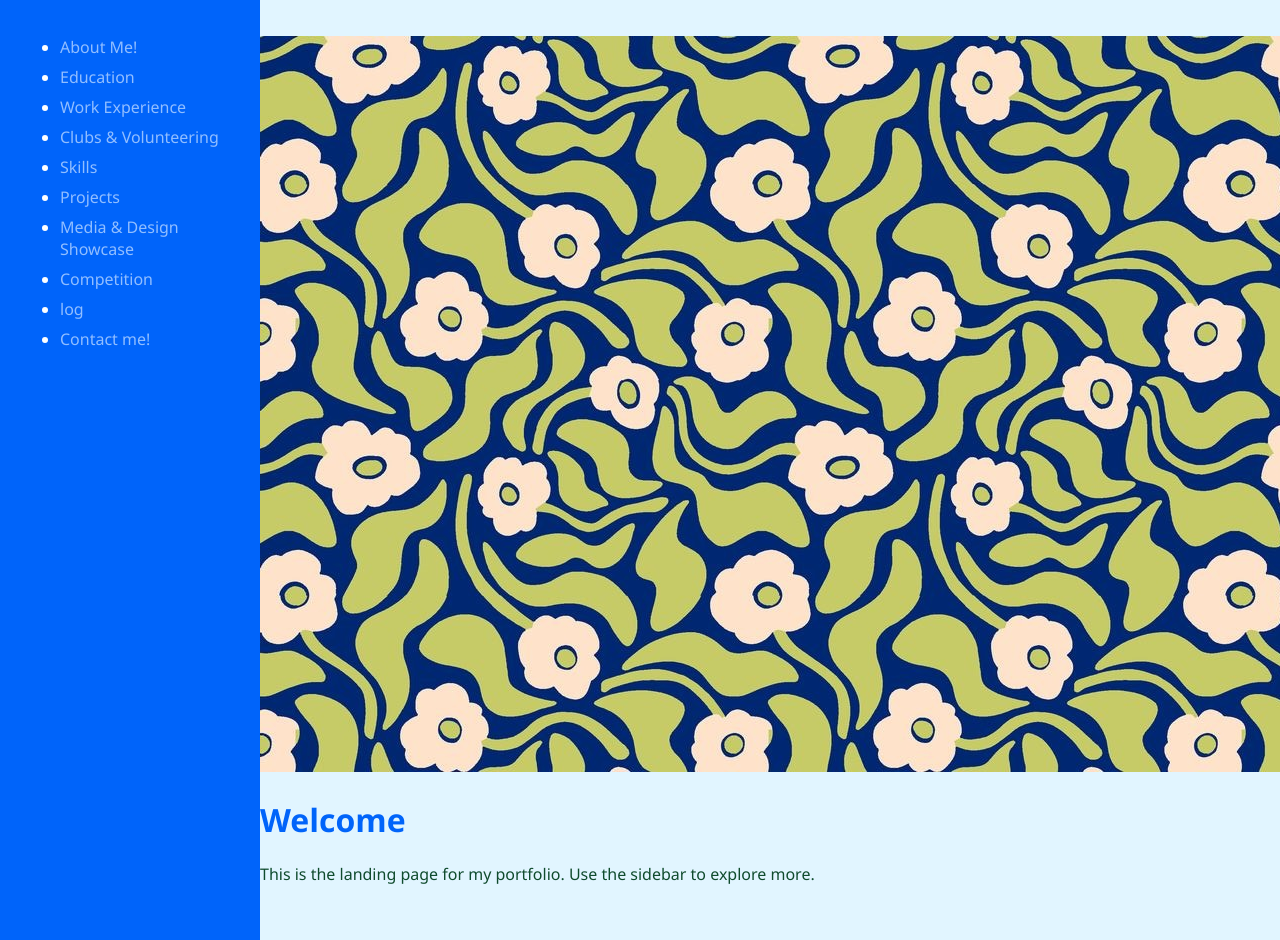
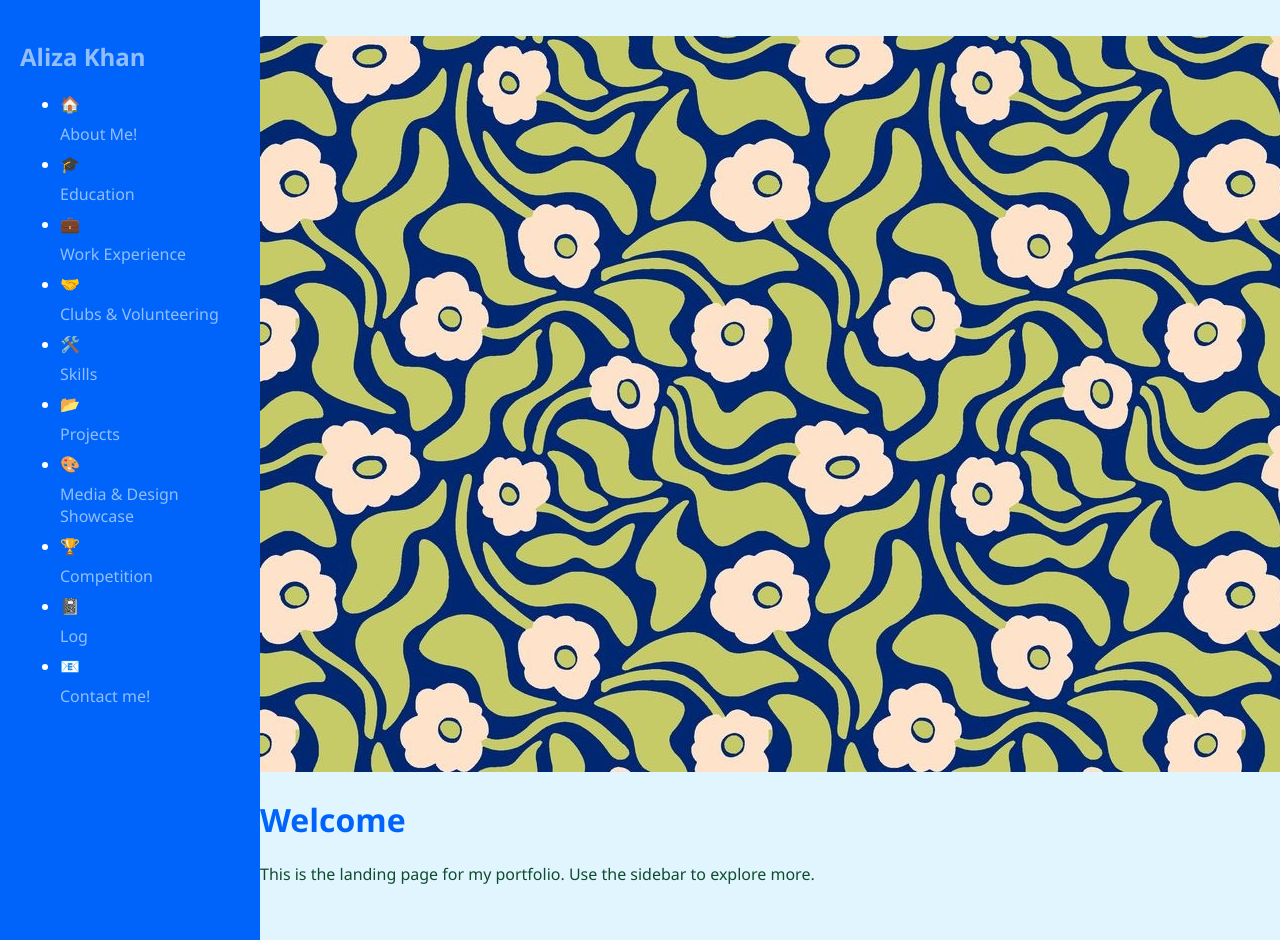
Before and after one commit to aliza06/Portfolio_Aliza, a Jekyll site: the page built from index.md, in a window 1280 px wide. Built offline with Jekyll 4.4.1, drawn with Linux system fonts in a browser that asks for light colours.

Commit message:
Update sidebar.html

```diff
--- a/_includes/sidebar.html
+++ b/_includes/sidebar.html
@@ -1,14 +1,15 @@
 <nav>
+  <h2 class="site-title"><a href="/">Aliza Khan</a></h2>
   <ul>
-    <li><a href="/">About Me!</a></li>
-    <li><a href="/education/">Education</a></li>
-    <li><a href="/work-experience/">Work Experience</a></li>
-    <li><a href="/clubs/">Clubs & Volunteering</a></li>
-    <li><a href="/skills/">Skills</a></li>
-    <li><a href="/projects/">Projects</a></li>
-    <li><a href="/showcase/">Media & Design Showcase</a></li>
-    <li><a href="/competition/">Competition</a></li>
-    <li><a href="/log/">log</a></li>
-    <li><a href="/contact/">Contact me!</a></li>
+    <li><span class="icon">🏠</span><a href="/about/">About Me!</a></li>
+    <li><span class="icon">🎓</span><a href="/education/">Education</a></li>
+    <li><span class="icon">💼</span><a href="/work-experience/">Work Experience</a></li>
+    <li><span class="icon">🤝</span><a href="/clubs/">Clubs & Volunteering</a></li>
+    <li><span class="icon">🛠️</span><a href="/skills/">Skills</a></li>
+    <li><span class="icon">📂</span><a href="/projects/">Projects</a></li>
+    <li><span class="icon">🎨</span><a href="/showcase/">Media & Design Showcase</a></li>
+    <li><span class="icon">🏆</span><a href="/competition/">Competition</a></li>
+    <li><span class="icon">📓</span><a href="/log/">Log</a></li>
+    <li><span class="icon">📧</span><a href="/contact/">Contact me!</a></li>
   </ul>
 </nav>
```
